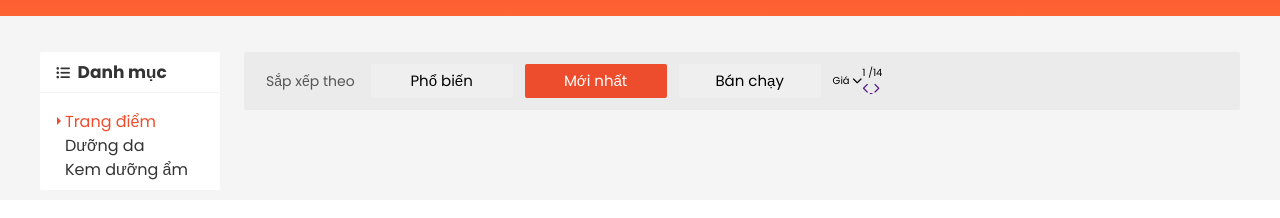
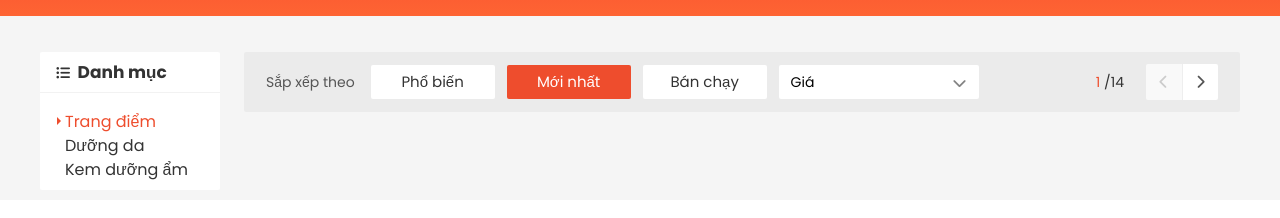
Before and after one commit to PhanNguyenLich/f8-shoppee, a plain HTML site: page index.html in a window 1280 px wide. Shown: the part 104-322 px from the top of the page. Drawn offline with nearby package versions, Linux system fonts and the light colour scheme.

Commit message:
home filter page control

```diff
--- a/assets/Css/base.css
+++ b/assets/Css/base.css
@@ -115,8 +115,8 @@ p {
     display: inline-flex;
     align-items: center;
     justify-content: center;
-    min-width: 142px;
     height: 34px;
+    min-width: 124px;
     text-decoration: none;
     border-radius: 2px;
     border: none;
@@ -124,7 +124,9 @@ p {
     padding: 0 12px;
     outline: none;
     cursor: pointer;
-    line-height: 1.4rem;
+    line-height: 1.6rem;
+    background-color: var(--white-color);
+    color: var(--text-color);
 }
 
 .btn.btn--normal:hover {
@@ -141,3 +143,57 @@ p {
     background-color: var(--primary-color);
     color: var(--white-color);
 }
+
+/* Selection */
+
+.select-input {
+    position: relative;
+    min-width: 200px;
+    height: 34px;
+    padding: 0 12px;
+    border-radius: 2px;
+    background-color: var(--white-color);
+    display: flex;
+    align-items: center;
+    justify-content: space-between;
+}
+
+.select-input__label {
+    font-size: 1.4rem;
+}
+
+.select-input__icon {
+    font-size: 1.4rem;
+    color: rgb(131,131,131);
+    position: relative;
+    top: 1px;
+    cursor: pointer;
+}
+
+.select-input__list {
+    position: absolute;
+    left: 0;
+    right: 0;
+    top: 25px;
+    border-radius: 2px;
+    background-color: var(--white-color);
+    padding: 8px 16px;
+    list-style: none;
+    display: none;
+}
+
+.select-input:hover .select-input__list {
+    display: block;
+}
+
+.select-input__link {
+    font-size: 1.4rem;
+    color: var(--text-color);
+    display: block;
+    text-decoration: none;
+    padding: 4px 0;
+}
+
+.select-input__link:hover {
+    color: var(--primary-color);
+}
--- a/assets/Css/main.css
+++ b/assets/Css/main.css
@@ -188,6 +188,7 @@
     border-radius: 2px;
     display: none;
     animation: fadeIn ease-in 0.3s;
+    z-index: 1;
 }
 
 .header__qr-img {
@@ -937,6 +938,7 @@
 }
 
 .home-filter__btn {
+
     margin-right: 12px;
     min-width: 90px;
 }
@@ -944,4 +946,49 @@
 .home-filter__page {
     display: flex;
     align-items: center;
+    margin-left: auto;
 }
+
+.home-filter__page-num {
+    font-size: 1.4rem;
+    color: var(--text-color);
+    margin-right: 22px;
+}
+
+.home-filter__page-current {
+    color: var(--primary-color);
+}
+
+.home-filter__page-control {
+    border-radius: 2px;
+    overflow: hidden;
+    display: flex;
+    width: 72px;
+    height: 36px;
+}
+
+
+.home-filter__page-btn {
+    flex: 1;
+    display: flex;
+    background-color: var(--white-color);
+    text-decoration: none;
+}
+
+.home-filter__page-btn-disible {
+    background-color: #f9f9f9;
+}
+
+.home-filter__page-btn-disible .home-filter__page-icon {
+    color: #ccc;
+}
+
+.home-filter__page-btn:first-child  {
+    border-right: 1px solid #eee
+}
+
+.home-filter__page-icon {
+        margin: auto;
+        font-size: 1.4rem;
+        color: #555;
+}
--- a/index.html
+++ b/index.html
@@ -121,7 +121,9 @@
             </li> -->
 
             <li class="header__navbar-item header__navbar-user">
-              <img src="https://www.vietnamfineart.com.vn/wp-content/uploads/2023/03/hinh-anh-co-gai-cute-anime-8-min-4.jpg" alt="" class="header__navbar-user-img">
+              <img
+                src="https://www.vietnamfineart.com.vn/wp-content/uploads/2023/03/hinh-anh-co-gai-cute-anime-8-min-4.jpg"
+                alt="" class="header__navbar-user-img">
               <span class="header__navbar-user-name">Nguyen Lich</span>
 
               <ul class="header__navbar-user-menu">
@@ -411,27 +413,37 @@
           <div class="grid__column-10">
             <div class="home-filter">
               <span class="home-filter__label">Sắp xếp theo</span>
-              <button class="home-filter__btn btn">Phổ biến</button>
+              <button class="btn home-filter__btn ">Phổ biến</button>
               <button class="home-filter__btn btn btn--primary">Mới nhất</button>
               <button class="home-filter__btn btn">Bán chạy</button>
 
               <div class="select-input">
                 <span class="select-input__label">Giá</span>
-                <i class="fa-solid fa-chevron-down"></i>
+                <i class="select-input__icon fa-solid fa-chevron-down"></i>
+                <ul class="select-input__list">
+                  <li class="select-input__item">
+                    <a href="" class="select-input__link">Giá: Cao đến thấp</a>
+                  </li>
+                  <li class="select-input__item">
+                    <a href="" class="select-input__link">Giá: Thấp đến cao</a>
+                  </li>
+                </ul>
               </div>
 
               <div class="home-filter__page">
                 <span class="home-filter__page-num">
                   <span class="home-filter__page-current">1</span>
                   /14
+                </span>
 
-                  <div class="home-filter__page-control">
-                    <a href="" class="home-filter__page-btn">
-                      <i class="fa-solid fa-chevron-left"></i>
-                      <i class="fa-solid fa-chevron-right"></i>
-                    </a>
-                  </div>
-                </span>
+                <div class="home-filter__page-control">
+                  <a href="" class="home-filter__page-btn home-filter__page-btn-disible">
+                    <i class="home-filter__page-icon fa-solid fa-chevron-left"></i>
+                  </a>
+                  <a href="" class="home-filter__page-btn">
+                    <i class="home-filter__page-icon fa-solid fa-chevron-right"></i>
+                  </a>
+                </div>
               </div>
             </div>
           </div>
```
